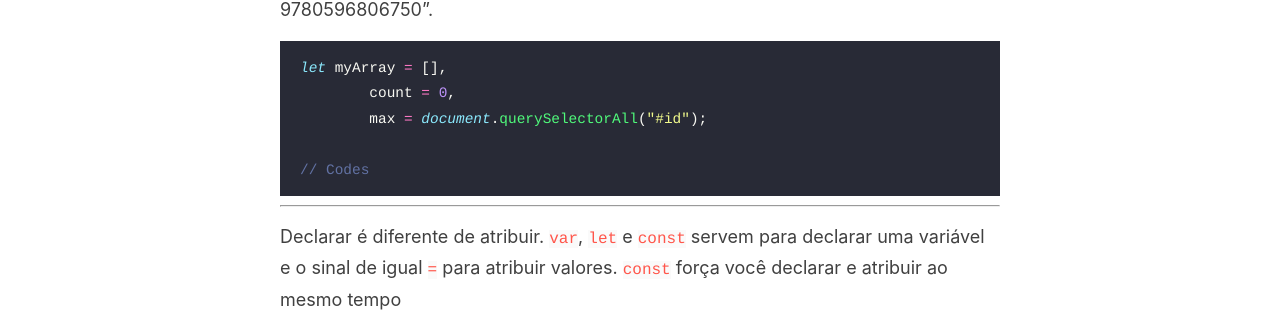
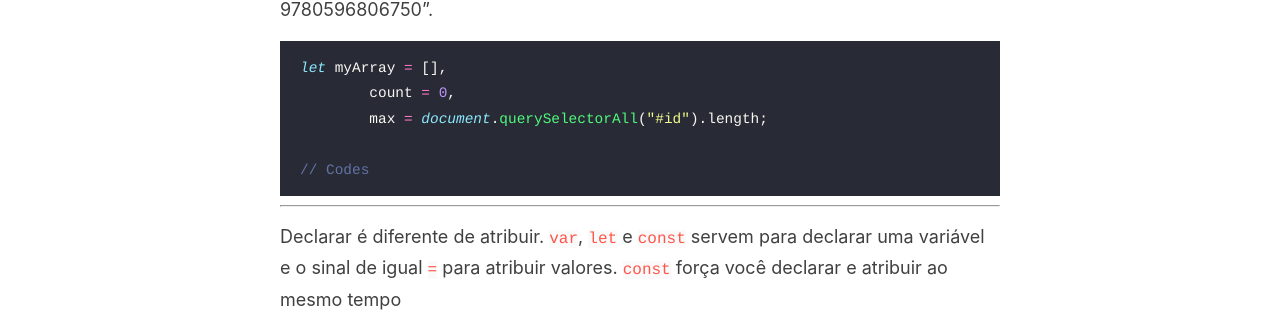
Before and after one commit to mrgenesis/mrgenesis, a Jekyll site: the page built from _posts/2020-04-19-Domine-Tudo-Sobre-var-let-e-const.md, in a window 1280 px wide and 900 px high, scrolled down 5567 px. Shown: the part 149-461 px from the top of the window. Built offline with Jekyll 4.4.1, drawn with Linux system fonts in a browser that asks for light colours; comment, search, counter and statistics services are not loaded.

Commit message:
_posts/2020-04-19-Domine-Tudo-Sobre-var-let-e-const.md updated from https://stackedit.io/

````diff
--- a/_posts/2020-04-19-Domine-Tudo-Sobre-var-let-e-const.md
+++ b/_posts/2020-04-19-Domine-Tudo-Sobre-var-let-e-const.md
@@ -160,7 +160,7 @@ Página 30 do livro "*JavaScript Patterns*, por Stoyan Stefanov (O'Reylly). Todo
 ```js
 let myArray = [],
 	count = 0,
-	max = document.querySelectorAll("#id");
+	max = document.querySelectorAll("#id").length;
 
 // Codes
 ```
````
Also changed, not shown: other parts of _posts/2020-04-19-Domine-Tudo-Sobre-var-let-e-const.md (+1 -1 lines).
